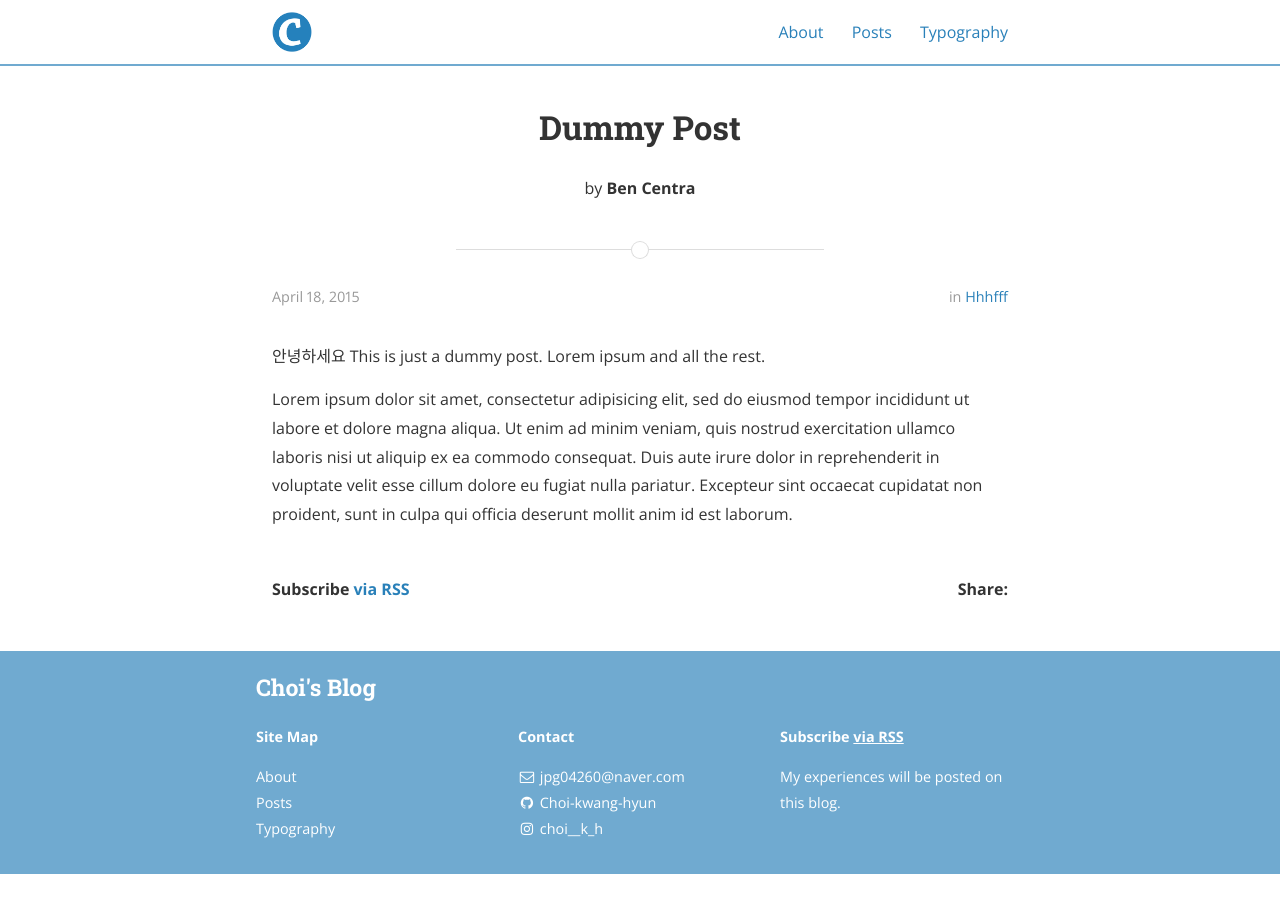
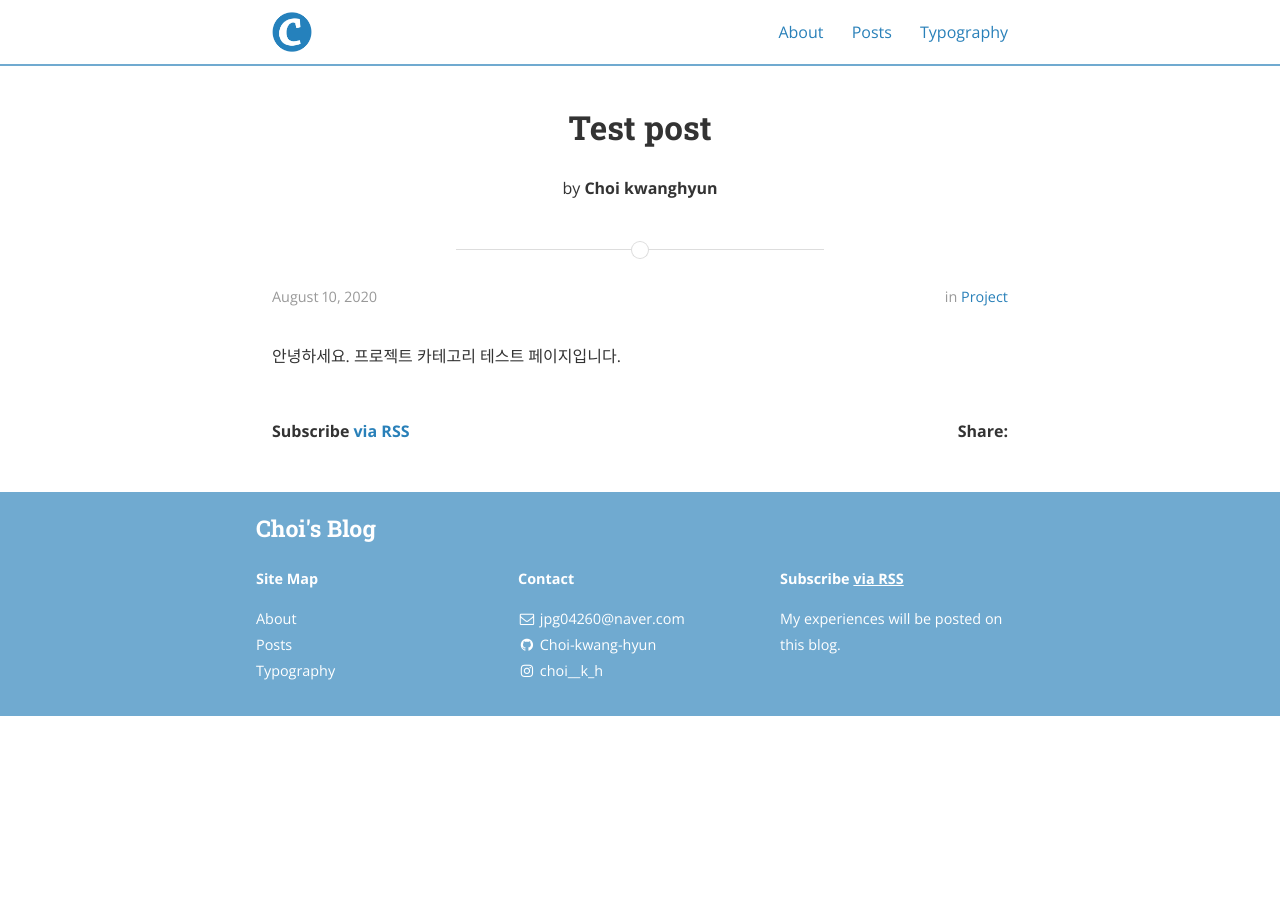
Before and after one commit to bencentra/centrarium, a Jekyll site: the page built from _posts/2015-04-18-dummy.md, in a window 1280 px wide. Built offline with Jekyll 4.4.1, drawn with Linux system fonts in a browser that asks for light colours; nearby versions of some CDN libraries.

Commit message:
test post

```diff
--- a/_posts/2015-04-18-dummy.md
+++ b/_posts/2015-04-18-dummy.md
@@ -1,16 +1,9 @@
 ---
 layout: post
-title:  "Dummy Post"
-date:   2015-04-18T14:25:52-05:00
-author: Ben Centra
-categories: HHHFFF
+title:  "Test post"
+date:   2020-08-10
+author: Choi kwanghyun
+categories: Project
 ---
 
-안녕하세요 This is just a dummy post. Lorem ipsum and all the rest.
-
-Lorem ipsum dolor sit amet, consectetur adipisicing elit, sed do eiusmod
-tempor incididunt ut labore et dolore magna aliqua. Ut enim ad minim veniam,
-quis nostrud exercitation ullamco laboris nisi ut aliquip ex ea commodo
-consequat. Duis aute irure dolor in reprehenderit in voluptate velit esse
-cillum dolore eu fugiat nulla pariatur. Excepteur sint occaecat cupidatat non
-proident, sunt in culpa qui officia deserunt mollit anim id est laborum.
+안녕하세요. 프로젝트 카테고리 테스트 페이지입니다.
```
